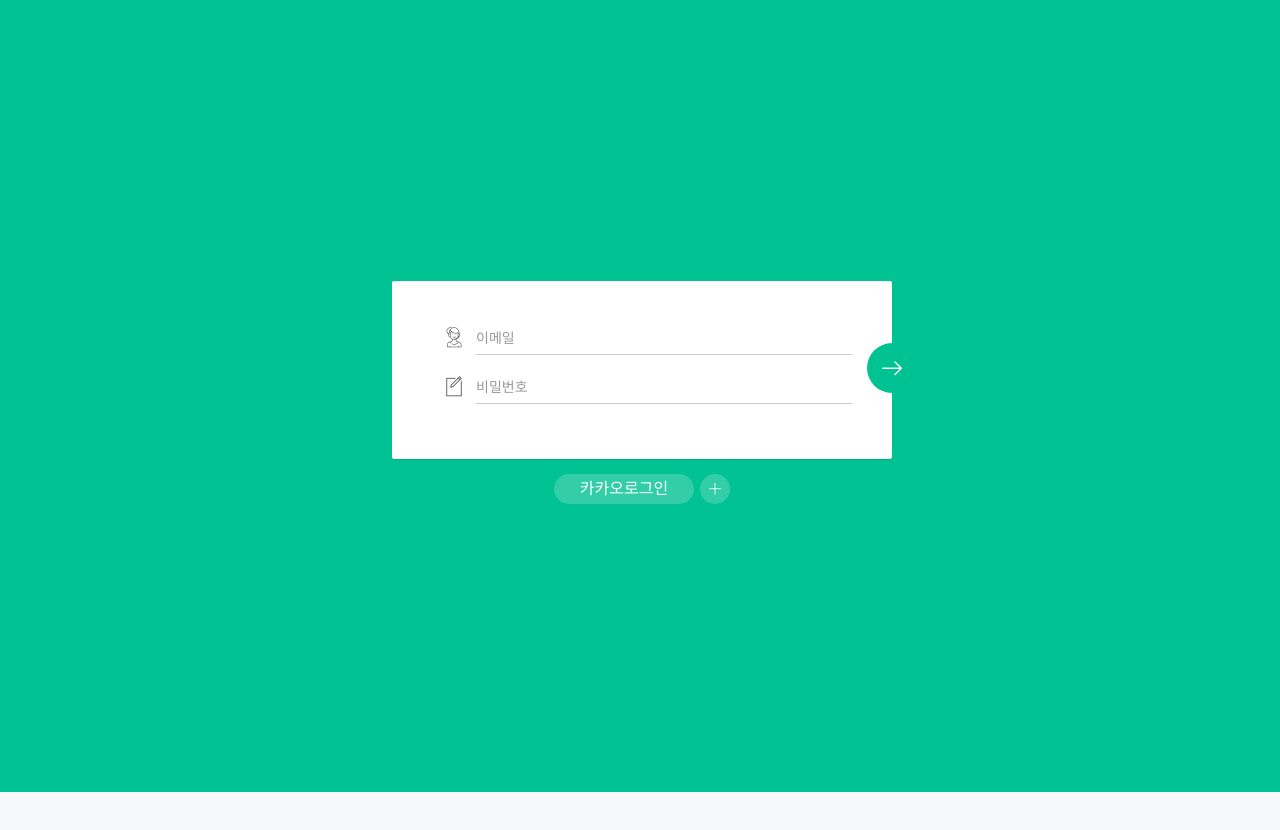
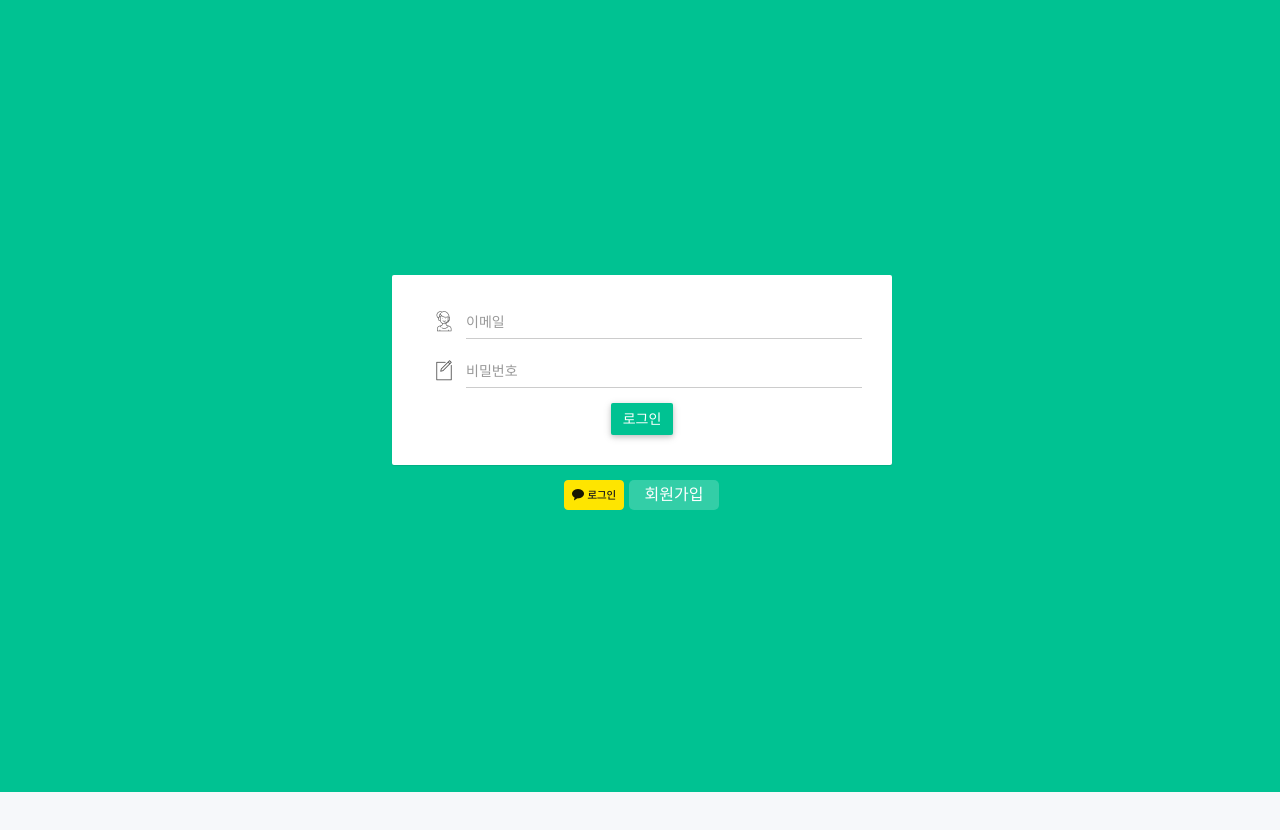
Before and after one commit to sh6986/toyproject-study, a website: page project/views/user/login.html in a window 1280 px wide. Shown: the part 70-900 px from the top of the page. Drawn offline with nearby package versions, Linux system fonts and the light colour scheme; files that its build step writes are made by us from their sources; files whose address does not match are found by name.

Commit message:
로그인 버튼, 회원가입 버튼 수정

```diff
--- a/project/public/user/login.js
+++ b/project/public/user/login.js
@@ -20,14 +20,14 @@ function setEventListener() {
     /**
      * 로그인 버튼(->) 클릭시
      */
-    document.getElementById('loginSubmit').addEventListener('click', (e) => {
+    document.getElementById('loginSubmit').addEventListener('click', () => {
         login();
     });
 
     /**
      * 회원가입 버튼(->) 클릭시
      */
-    document.getElementById('joinSubmit').addEventListener('click', (e) => {
+    document.getElementById('joinSubmit').addEventListener('click', () => {
         join();
     });
 }
--- a/project/views/user/login.html
+++ b/project/views/user/login.html
@@ -13,7 +13,7 @@
 <div class="login-content">
     <!-- 로그인 -->
     <div class="nk-block toggled" id="l-login">
-        <div class="nk-form">
+        <div class="nk-form" style="padding: 30px;">
             <div class="input-group">
                 <span class="input-group-addon nk-ic-st-pro"><i class="notika-icon notika-support"></i></span>
                 <div class="nk-int-st">
@@ -29,18 +29,20 @@
             <div class="input-group mg-t-15">
                 <span id="loginMessageBox" class="noVisible" style="margin-left: 40px; font-weight: bold;">이메일 또는 비밀번호를 확인하세요.</span>
             </div>
-            <button id="loginSubmit" class="btn btn-login btn-success btn-float"><i class="notika-icon notika-right-arrow right-arrow-ant"></i></button>
+            <div>
+                <a href="javascript:;" id="loginSubmit" class="btn btn-success notika-btn-success">로그인</a>
+            </div>
         </div>
         <div class="nk-navigation nk-lg-ic">
-            <a href="/auth/kakao" class="text-center" style="width: 140px; text-align: center; padding-top: 4px;">카카오로그인</a>
-            <a href="#" data-ma-action="nk-login-switch" data-ma-block="#l-register"><i class="notika-icon notika-plus-symbol"></i> <span>회원가입</span></a>
+            <a href="/auth/kakao" style="all: unset; cursor:pointer;"><img id="kakaoLogin" src="images/kakao_login_small.png" alt="" /></a>
+            <a href="#" data-ma-action="nk-login-switch" data-ma-block="#l-register" class="text-center" style="width: 90px; text-align: center; padding-top: 4px; border-radius: 5px;">회원가입</a>
         </div>
     </div>
     <!-- /로그인 -->
 
     <!-- 회원가입 -->
     <div class="nk-block" id="l-register">
-        <div class="nk-form">
+        <div class="nk-form" style="padding: 30px;">
             <div class="input-group">
                 <span class="input-group-addon nk-ic-st-pro"><i class="notika-icon notika-mail"></i></span>
                 <div class="nk-int-st">
@@ -68,11 +70,12 @@
             <div class="input-group mg-t-15">
                 <span id="joinMessageBox" class="noVisible" style="margin-left: 40px; font-weight: bold;"></span>
             </div>
-            <button id="joinSubmit" class="btn btn-login btn-success btn-float"><i class="notika-icon notika-right-arrow right-arrow-ant"></i></button>
+            <div>
+                <a href="javascript:;" id="joinSubmit" class="btn btn-success notika-btn-success">회원가입</a>
+            </div>
         </div>
-
         <div class="nk-navigation rg-ic-stl">
-            <a href="#" data-ma-action="nk-login-switch" data-ma-block="#l-login"><i class="notika-icon notika-right-arrow"></i> <span>로그인</span></a>
+            <a href="#" data-ma-action="nk-login-switch" data-ma-block="#l-login" class="text-center" style="width: 110px; text-align: center; padding-top: 4px; border-radius: 5px;"><i class="notika-icon notika-left-arrow" style="line-height: 20px;"></i>로그인</a>
         </div>
     </div>
     <!-- /회원가입 -->
```
Also changed, not shown: project/public/images/kakao_login_small.png (added).
